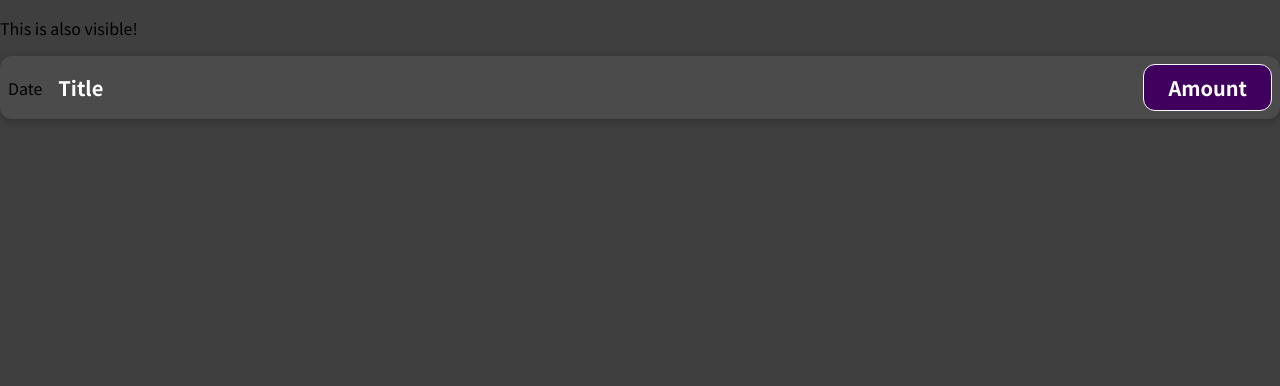
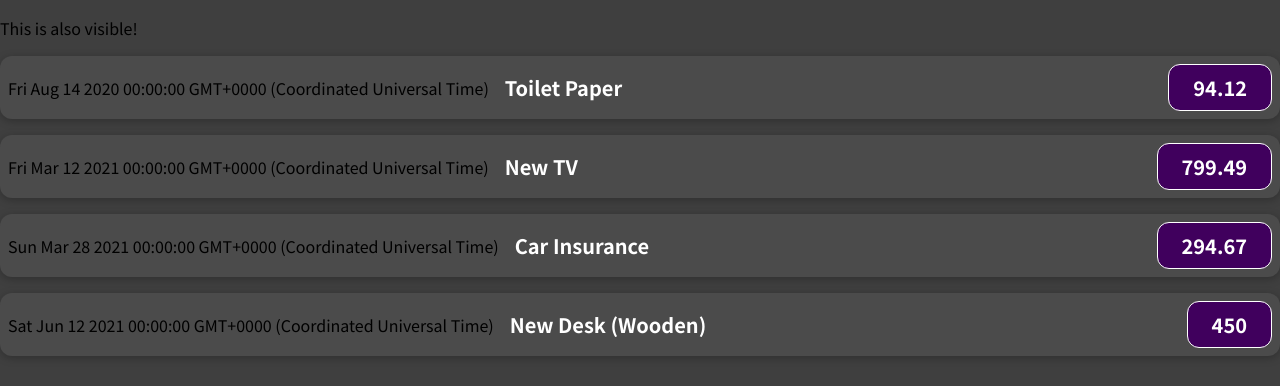
Before and after one commit to calin-buzetelu/expense-tracker, a JavaScript app: page / in a window 1280 px wide. Shown: the top 386 px of the page. Built offline with nearby package versions, Linux system fonts and the light colour scheme.

Commit message:
Pass test data through props

```diff
--- a/src/App.js
+++ b/src/App.js
@@ -1,10 +1,36 @@
 import ExpenseItem from "./components/ExpenseItem";
 
 function App() {
+
+  const expenses = [
+    {
+      id: 'e1',
+      title: 'Toilet Paper',
+      amount: 94.12,
+      date: new Date(2020, 7, 14),
+    },
+    { id: 'e2', title: 'New TV', amount: 799.49, date: new Date(2021, 2, 12) },
+    {
+      id: 'e3',
+      title: 'Car Insurance',
+      amount: 294.67,
+      date: new Date(2021, 2, 28),
+    },
+    {
+      id: 'e4',
+      title: 'New Desk (Wooden)',
+      amount: 450,
+      date: new Date(2021, 5, 12),
+    }
+  ]
+
   return (
     <div>
       <p>This is also visible!</p>
-      <ExpenseItem></ExpenseItem>
+      <ExpenseItem title={expenses[0].title} amount={expenses[0].amount} date={expenses[0].date}></ExpenseItem>
+      <ExpenseItem title={expenses[1].title} amount={expenses[1].amount} date={expenses[1].date}></ExpenseItem>
+      <ExpenseItem title={expenses[2].title} amount={expenses[2].amount} date={expenses[2].date}></ExpenseItem>
+      <ExpenseItem title={expenses[3].title} amount={expenses[3].amount} date={expenses[3].date}></ExpenseItem>
     </div>
   );
 }
--- a/src/components/ExpenseItem.js
+++ b/src/components/ExpenseItem.js
@@ -1,14 +1,14 @@
 import './ExpenseItem.css';
 
-function ExpenseItem() {
+function ExpenseItem(props) {
     return (
         <div className='expense-item'>
             <div>
-                Date
+                {new Date(props.date).toString()}
             </div>
             <div className='expense-item__description'>
-                <h2>Title</h2>
-                <div className='expense-item__price'>Amount</div>
+                <h2>{props.title}</h2>
+                <div className='expense-item__price'>{props.amount}</div>
             </div>
         </div>
     );
```
